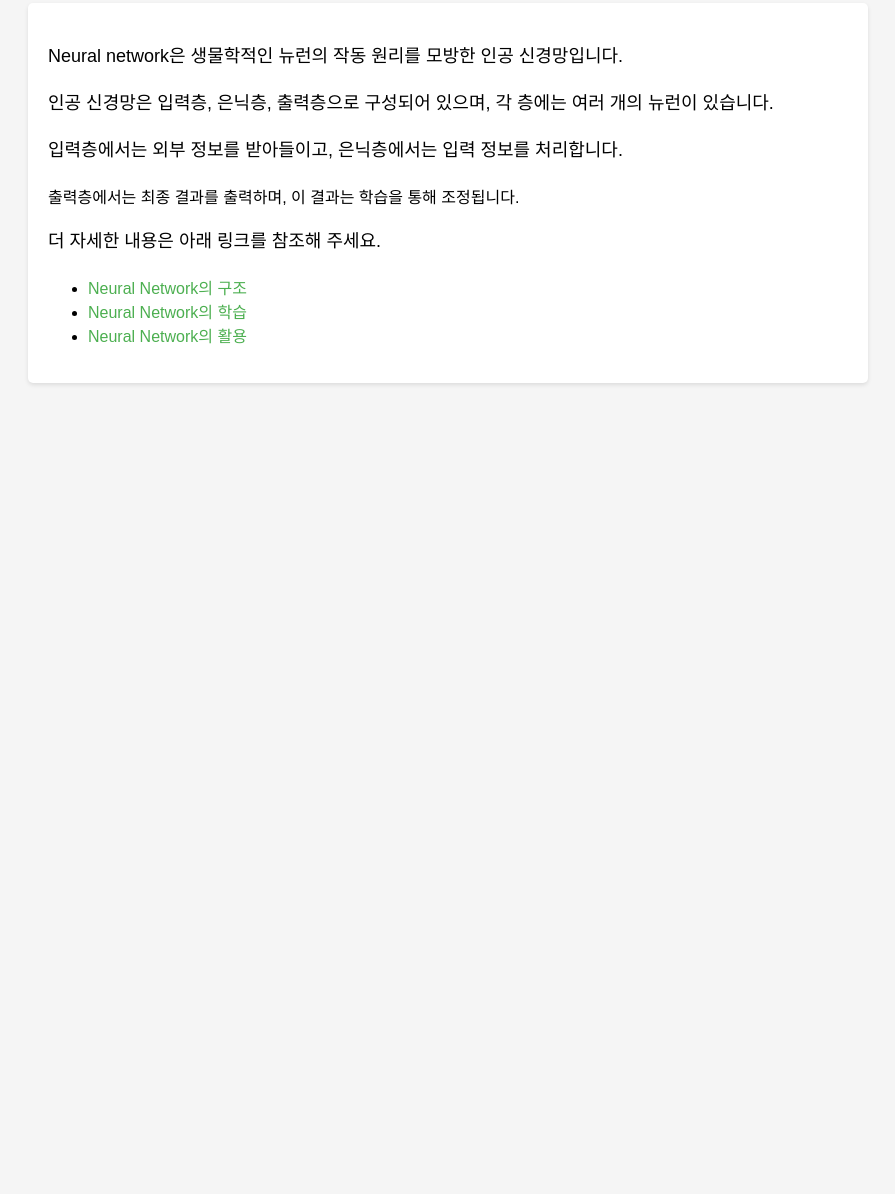
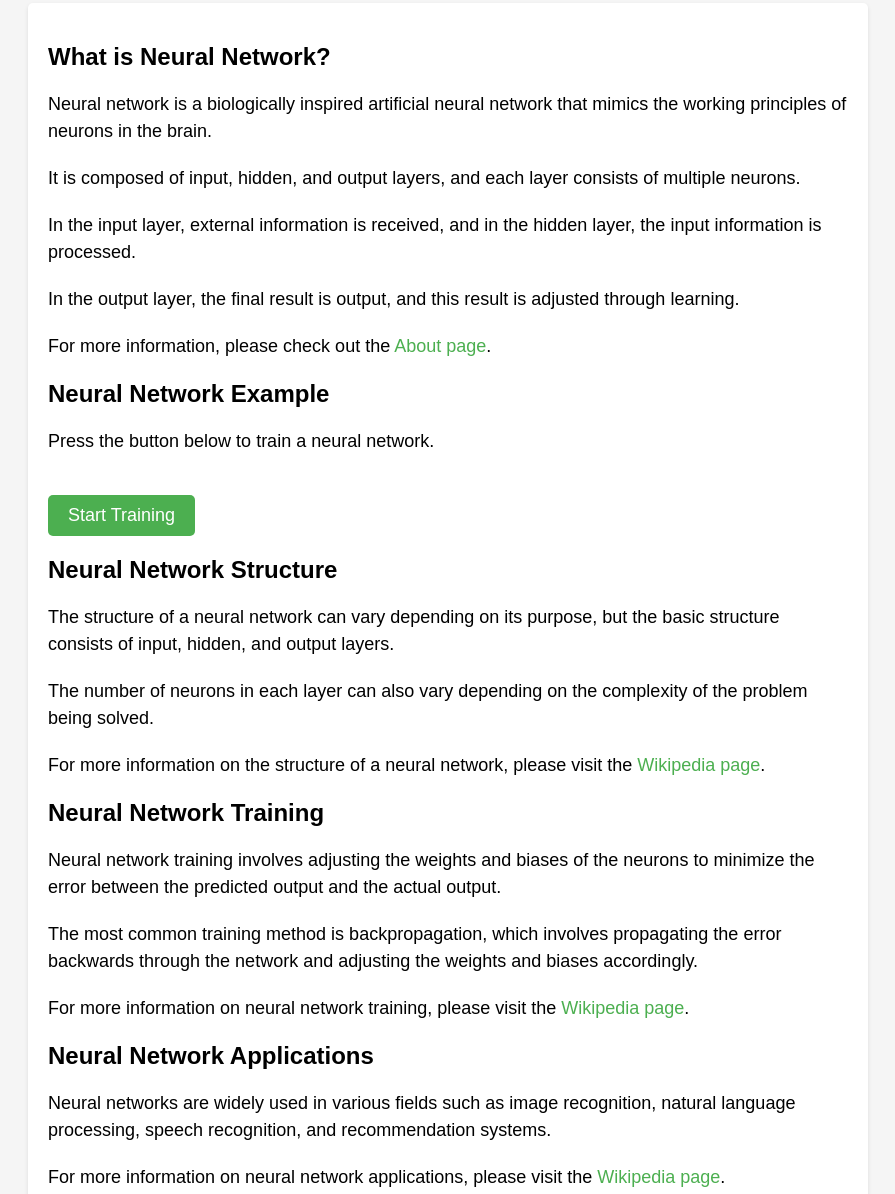
Before and after one commit to valere2709/WebP, a plain HTML site: page index.html in a window 1280 px wide. Shown: the part 167-1361 px from the top of the page, without its empty margins (192-1087 px from the left). Before the commit the page ends 800 px from the top, so only its background shows below. Drawn offline with Linux system fonts and the light colour scheme.

Commit message:
Update index.html

```diff
--- a/index.html
+++ b/index.html
@@ -72,26 +72,85 @@
 		.menu a:hover {
 			text-decoration: underline;
 		}
+
+		/* 버튼 스타일 */
+		.button {
+			display: inline-block;
+			background-color: #4caf50;
+			color: #fff;
+			padding: 10px 20px;
+			border: none;
+			border-radius: 5px;
+			font-size: 18px;
+			cursor: pointer;
+			margin-top: 20px;
+		}
+
+		/* 버튼 호버 스타일 */
+		.button:hover {
+			background-color: #3e8e41;
+		}
 	</style>
 </head>
 <body>
 	<div class="menu">
 		<a href="#">Home</a>
-		<a href="#">About</a>
-		<a href="#">Contact</a>
+		<a href="#about">About</a>
+		<a href="#contact">Contact</a>
 	</div>
 	<div class="page-title">Neural Network</div>
 	<div class="content-container">
+		<h2>What is Neural Network?</h2>
+		<p>Neural network is a biologically inspired artificial neural network that mimics the working principles of neurons in the brain.</p>
+		<p>It is composed of input, hidden, and output layers, and each layer consists of multiple neurons.</p>
+		<p>In the input layer, external information is received, and in the hidden layer, the input information is processed.</p>
+		<p>In the output layer, the final result is output, and this result is adjusted through learning.</p>
+		<p>For more information, please check out the <a href="#about">About page</a>.</p>
+
+		<h2>Neural Network Example</h2>
+		<p>Press the button below to train a neural network.</p>
+		<button class="button">Start Training</button>
+
+		<h2>Neural Network Structure</h2>
+		<p>The structure of a neural network can vary depending on its purpose, but the basic structure consists of input, hidden, and output layers.</p>
+		<p>The number of neurons in each layer can also vary depending on the complexity of the problem being solved.</p>
+		<p>For more information on the structure of a neural network, please visit the <a href="https://en.wikipedia.org/wiki/Artificial_neural_network#Structure">Wikipedia page</a>.</p>
+
+		<h2>Neural Network Training</h2>
+		<p>Neural network training involves adjusting the weights and biases of the neurons to minimize the error between the predicted output and the actual output.</p>
+		<p>The most common training method is backpropagation, which involves propagating the error backwards through the network and adjusting the weights and biases accordingly.</p>
+		<p>For more information on neural network training, please visit the <a href="https://en.wikipedia.org/wiki/Backpropagation">Wikipedia page</a>.</p>
+
+		<h2>Neural Network Applications</h2>
+		<p>Neural networks are widely used in various fields such as image recognition, natural language processing, speech recognition, and recommendation systems.</p>
+		<p>For more information on neural network applications, please visit the <a href="https://en.wikipedia.org/wiki/Artificial_neural_network#Applications">Wikipedia page</a>.</p>
+
+	</div>
+
+	<div id="about" class="content-container">
+		<h2>About Neural Network</h2>
 		<p>Neural network은 생물학적인 뉴런의 작동 원리를 모방한 인공 신경망입니다.</p>
 		<p>인공 신경망은 입력층, 은닉층, 출력층으로 구성되어 있으며, 각 층에는 여러 개의 뉴런이 있습니다.</p>
-		<p>입력층에서는 외부 정보를 받아들이고, 은닉층에서는 입력 정보를 처리합니다.</p
+		<p>입력층에서는 외부 정보를 받아들이고, 은닉층에서는 입력 정보를 처리합니다.</p>
 		<p>출력층에서는 최종 결과를 출력하며, 이 결과는 학습을 통해 조정됩니다.</p>
-		<p>더 자세한 내용은 아래 링크를 참조해 주세요.</p>
-		<ul>
-			<li><a href="#">Neural Network의 구조</a></li>
-			<li><a href="#">Neural Network의 학습</a></li>
-			<li><a href="#">Neural Network의 활용</a></li>
-		</ul>
+				<p>For more information on neural network applications, please visit the <a href="#contact">Contact page</a>.</p>
+	</div>
+
+	<div id="contact" class="content-container">
+		<h2>Contact Us</h2>
+		<p>For any inquiries or feedback, please feel free to contact us using the form below.</p>
+		<form action="#" method="POST">
+			<label for="name">Name:</label>
+			<input type="text" id="name" name="name" required>
+
+			<label for="email">Email:</label>
+			<input type="email" id="email" name="email" required>
+
+			<label for="message">Message:</label>
+			<textarea id="message" name="message" required></textarea>
+
+			<button type="submit" class="button">Send</button>
+		</form>
 	</div>
 </body>
 </html>
```
